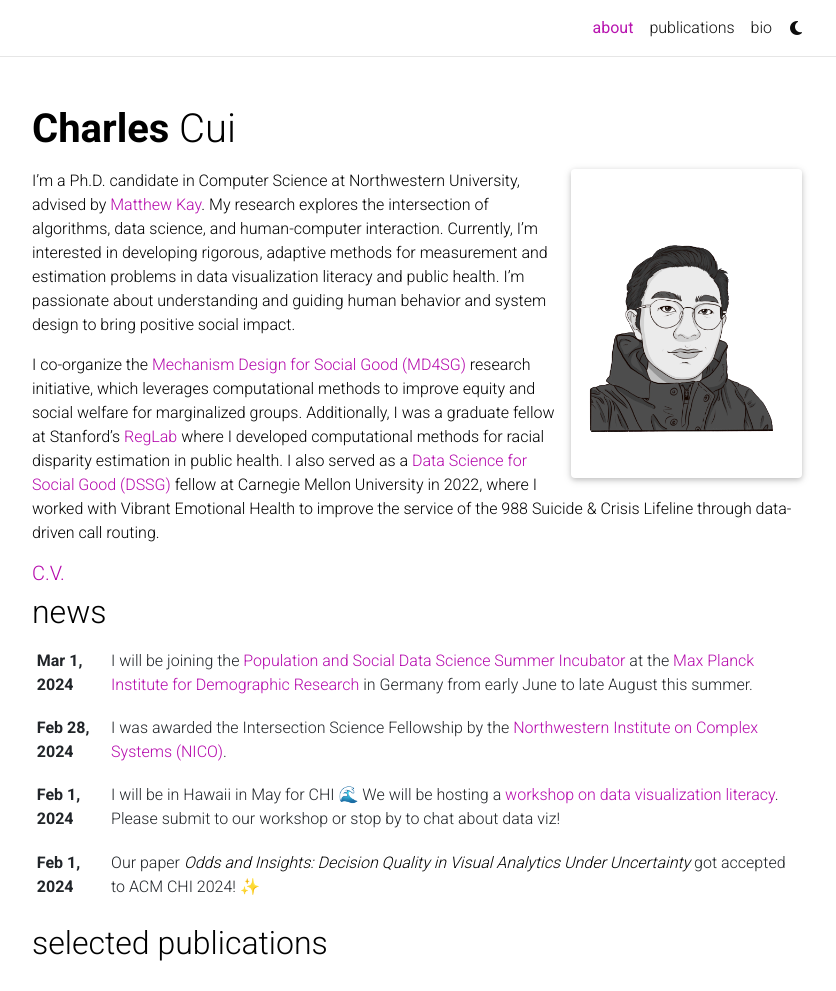
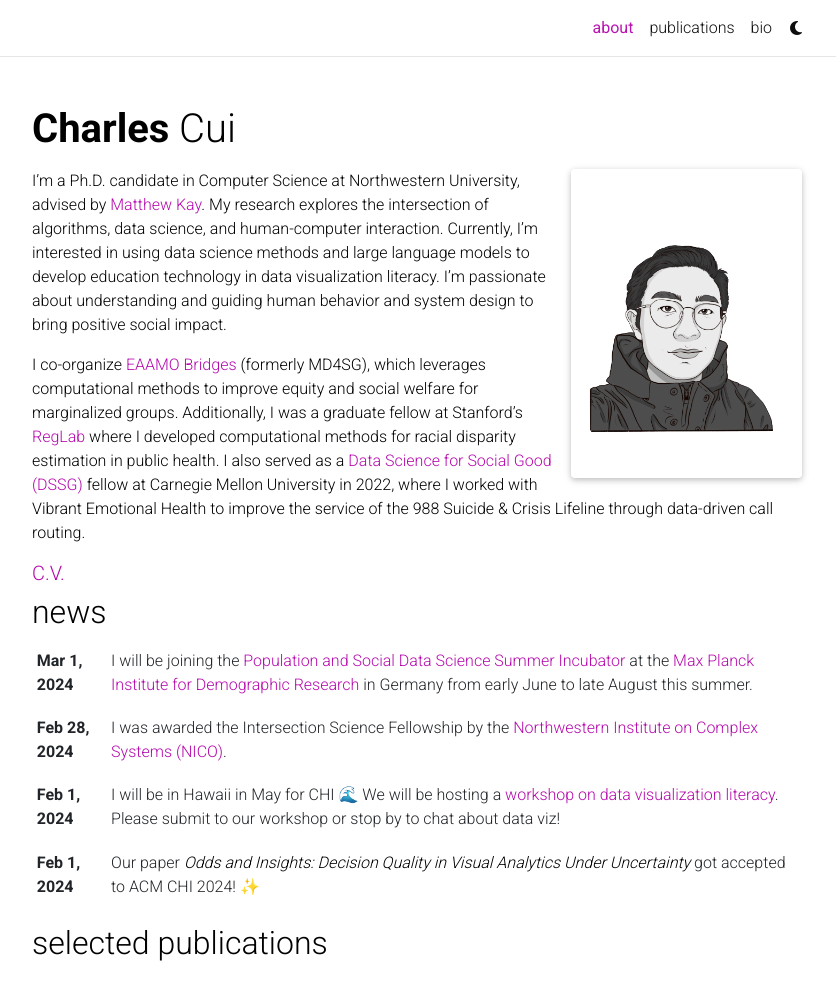
Before and after one commit to digital-flaneur/digital-flaneur.github.io, a Jekyll site: the page built from _pages/about.md, in a window 1280 px wide and 1280 px high, cut to the strip 0-991 px from the top of the window. Shown: the whole strip, without its empty margins (223-1059 px from the left). Built offline with Jekyll 4.4.1, drawn with Linux system fonts in a browser that asks for light colours; full-size pictures stand in for the smaller copies a plugin makes; emoji names are drawn with the system emoji font; comment, search, counter and statistics services are not loaded; a style sheet for code colours, icons or effects is not loaded.

Commit message:
update about

```diff
--- a/_pages/about.md
+++ b/_pages/about.md
@@ -19,9 +19,9 @@
 social: true # includes social icons at the bottom of the page
 ---
 
-I'm a Ph.D. candidate in Computer Science at Northwestern University, advised by [Matthew Kay](https://www.mjskay.com/). My research explores the intersection of algorithms, data science, and human-computer interaction. Currently, I'm interested in developing rigorous, adaptive methods for measurement and estimation problems in data visualization literacy and public health. I'm passionate about understanding and guiding human behavior and system design to bring positive social impact.
+I'm a Ph.D. candidate in Computer Science at Northwestern University, advised by [Matthew Kay](https://www.mjskay.com/). My research explores the intersection of algorithms, data science, and human-computer interaction. Currently, I'm interested in using data science methods and large language models to develop education technology in data visualization literacy. I'm passionate about understanding and guiding human behavior and system design to bring positive social impact.
 
-I co-organize the [Mechanism Design for Social Good (MD4SG)](https://www.md4sg.com/) research initiative, which leverages computational methods to improve equity and social welfare for marginalized groups. Additionally, I was a graduate fellow at Stanford's [RegLab](https://reglab.stanford.edu) where I developed computational methods for racial disparity estimation in public health. I also served as a [Data Science for Social Good (DSSG)](https://www.dssgfellowship.org/) fellow at Carnegie Mellon University in 2022, where I worked with Vibrant Emotional Health to improve the service of the 988 Suicide & Crisis Lifeline through data-driven call routing.
+I co-organize [EAAMO Bridges](https://www.md4sg.com/) (formerly MD4SG), which leverages computational methods to improve equity and social welfare for marginalized groups. Additionally, I was a graduate fellow at Stanford's [RegLab](https://reglab.stanford.edu) where I developed computational methods for racial disparity estimation in public health. I also served as a [Data Science for Social Good (DSSG)](https://www.dssgfellowship.org/) fellow at Carnegie Mellon University in 2022, where I worked with Vibrant Emotional Health to improve the service of the 988 Suicide & Crisis Lifeline through data-driven call routing.
 
 ##### [C.V.](https://yccui.github.io/assets/pdf/cui_cv.pdf)
 
```
